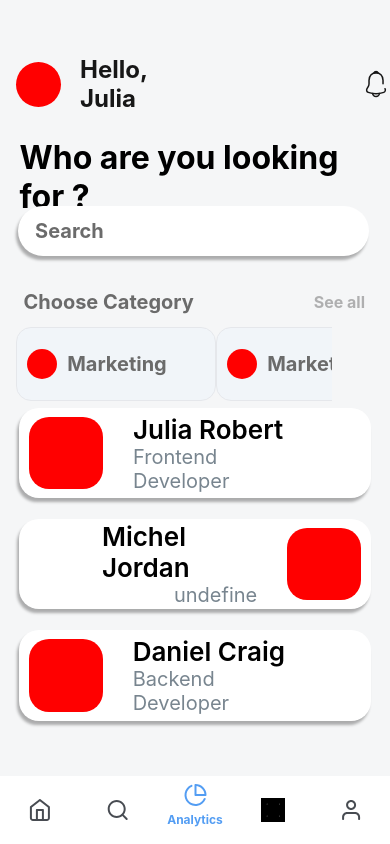
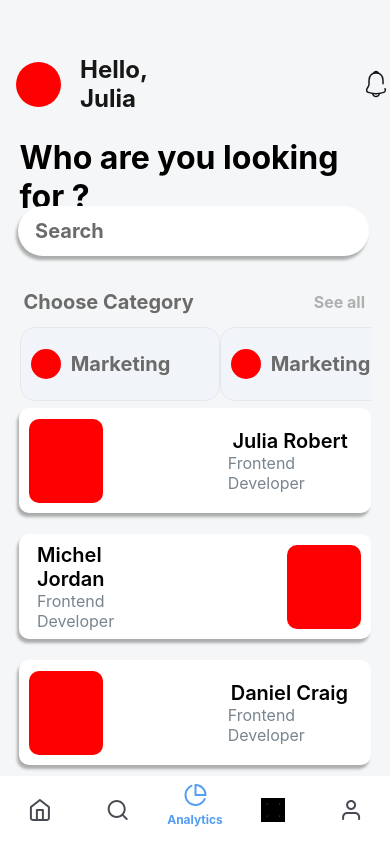
Before and after one commit to TheoLeTohic/SurvivorEpitech, a React Native app: screen /Home in a window 390 px wide. Built offline with nearby package versions, Linux system fonts and the light colour scheme; no server answers.

Commit message:
Pushing changes to Home Page

```diff
--- a/src/Screens/HomeScreen/HomeScreen.js
+++ b/src/Screens/HomeScreen/HomeScreen.js
@@ -124,7 +124,7 @@ export default function App( { navigation }) {
         <View style = {styles.leftcard}></View>
         <View style = {styles.rightcard}>
           <Text style = {styles.nametxt}>{goal.name} {goal.surname}</Text>
-          <Text style = {styles.jobtxt}>{goal.job}</Text>
+          <Text style = {styles.jobtxt}>{"Frontend Developer"}</Text>
         </View>
       </TouchableOpacity>
           ) : (
@@ -133,7 +133,7 @@ export default function App( { navigation }) {
           <View style = {styles.leftcarddev}></View>
           <View style = {styles.rightcarddev}>
           <Text style = {styles.nametxt}>{goal.name} {goal.surname}</Text>
-          <Text style = {styles.jobtxt}>undefine</Text>
+          <Text style = {styles.jobtxt}>{"Frontend Developer"}</Text>
           </View>
         </View>
         <View style= {styles.bottomcard}>
@@ -148,7 +148,7 @@ export default function App( { navigation }) {
             <TouchableOpacity style = {styles.cardopo} onPress = {() => toggleOpen(index)}>
             <View style = {styles.rightcardopo}>
             <Text style = {styles.nametxtopo}>{goal.name} {goal.surname}</Text>
-          <Text style = {styles.jobtxtopo}>undefine</Text>
+          <Text style = {styles.jobtxtopo}>{"Frontend Developer"}</Text>
             </View>
             <View style = {styles.leftcardopo}></View>
           </TouchableOpacity>
@@ -158,7 +158,7 @@ export default function App( { navigation }) {
             <View style = {styles.leftcarddev}></View>
             <View style = {styles.rightcarddev}>
             <Text style = {styles.nametxt}>{goal.name} {goal.surname}</Text>
-            <Text style = {styles.jobtxt}>undefine</Text>
+            <Text style = {styles.jobtxt}>{"Frontend Developer"}</Text>
             </View>
           </View>
           <View style= {styles.bottomcard}>
@@ -274,7 +274,6 @@ const styles = StyleSheet.create({
 
 
   searchbarcontainer: {
-    marginLeft: "4%",
     width: "90%",
     height: 50,
     borderRadius: 50,
@@ -342,8 +341,8 @@ const styles = StyleSheet.create({
     opacity: 0.5
   },
   filtercat: {
-    width: "90%",
-    marginLeft: "-2%",
+    width: "100%",
+    marginLeft: "-1%",
     height: 100,
     display: "flex",
     flexDirection: "row",
@@ -353,9 +352,7 @@ const styles = StyleSheet.create({
     width: 200,
     height: "74%",
     borderRadius: 15,
-
     backgroundColor: "#F1F5F9",
-    display: "flex",
     alignItems: "center",
     justifyContent: "left",
     display: "flex",
@@ -408,10 +405,12 @@ const styles = StyleSheet.create({
   },
   card: {
     marginVertical: "3%",
-    borderRadius: 20,
+    height: 105,
+    borderRadius: 10,
     flexDirection: "row",
     display: "flex",
     alignItems: "center",
+    justifyContent: "space-between",
     backgroundColor: "#fff",
     shadowColor: "#000000",
     shadowOffset: {width: -2, height: 4},
@@ -420,20 +419,26 @@ const styles = StyleSheet.create({
   },
   leftcard: {
     width: "21%",
-    borderRadius: 20,
+    borderRadius: 10,
     paddingVertical: "10%",
     height: "80%",
     marginVertical: 10,
     marginLeft: 10,
     backgroundColor: "red"
   },
+  rightcard: {
+    justifyContent: "flex-end",
+    display: "flex",
+    alignItems: "flex-end",
+    marginRight: "5%"
+  },
   nametxt: {
     marginLeft: "16%",
-    fontSize: 26,
+    fontSize: 20,
     fontWeight: "600"
   },
   jobtxt: {
-    fontSize: 20,
+    fontSize: 16,
     color : "#78858F",
     marginLeft: "16%"
   },
@@ -450,6 +455,7 @@ const styles = StyleSheet.create({
     flexDirection: "colum",
     display: "flex",
     alignItems: "center",
+    justifyContent: "space-between",
     backgroundColor: "#fff",
     shadowColor: "#000000",
     shadowOffset: {width: -2, height: 4},
@@ -516,11 +522,12 @@ const styles = StyleSheet.create({
 
   cardopo: {
     marginVertical: "3%",
-    borderRadius: 20,
+    height: 105,
+    borderRadius: 10,
     flexDirection: "row",
     display: "flex",
     alignItems: "center",
-    justifyContent: "flex-end",
+    justifyContent: "space-between",
     backgroundColor: "#fff",
     shadowColor: "#000000",
     shadowOffset: {width: -2, height: 4},
@@ -529,7 +536,7 @@ const styles = StyleSheet.create({
   },
   leftcardopo: {
     width: "21%",
-    borderRadius: 20,
+    borderRadius: 10,
     paddingVertical: "10%",
     height: "80%",
     marginVertical: 10,
@@ -538,17 +545,15 @@ const styles = StyleSheet.create({
   },
   nametxtopo: {
     marginRight: "16%",
-    fontSize: 26,
+    fontSize: 20,
     fontWeight: "600"
   },
   jobtxtopo: {
-    fontSize: 20,
+    fontSize: 16,
     color : "#78858F",
     marginRight: "16%"
   },
   rightcardopo: {
-    justifyContent: "flex-end",
-    display: "flex",
-    alignItems: "flex-end"
+    marginLeft: "5%",
   }
 });
```
